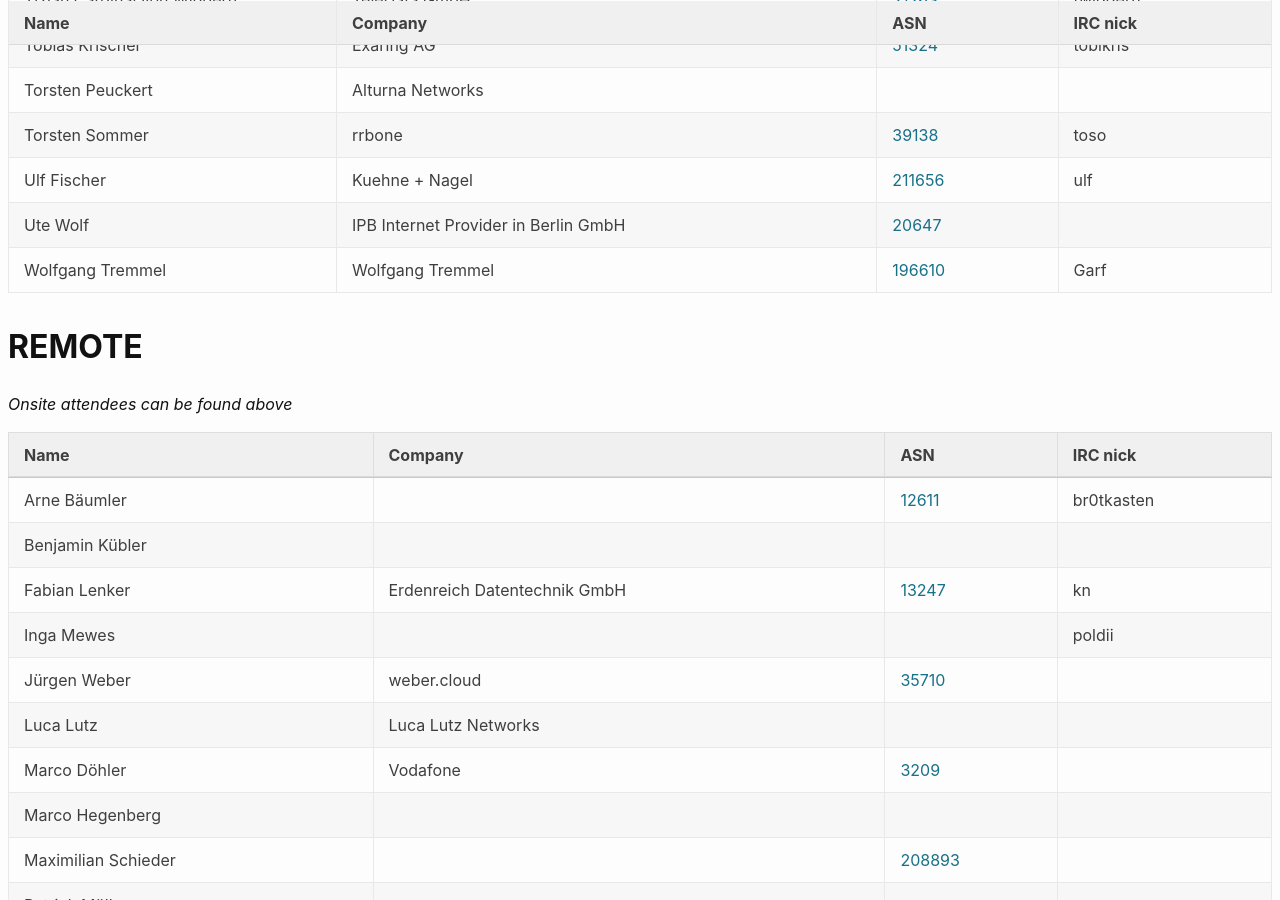
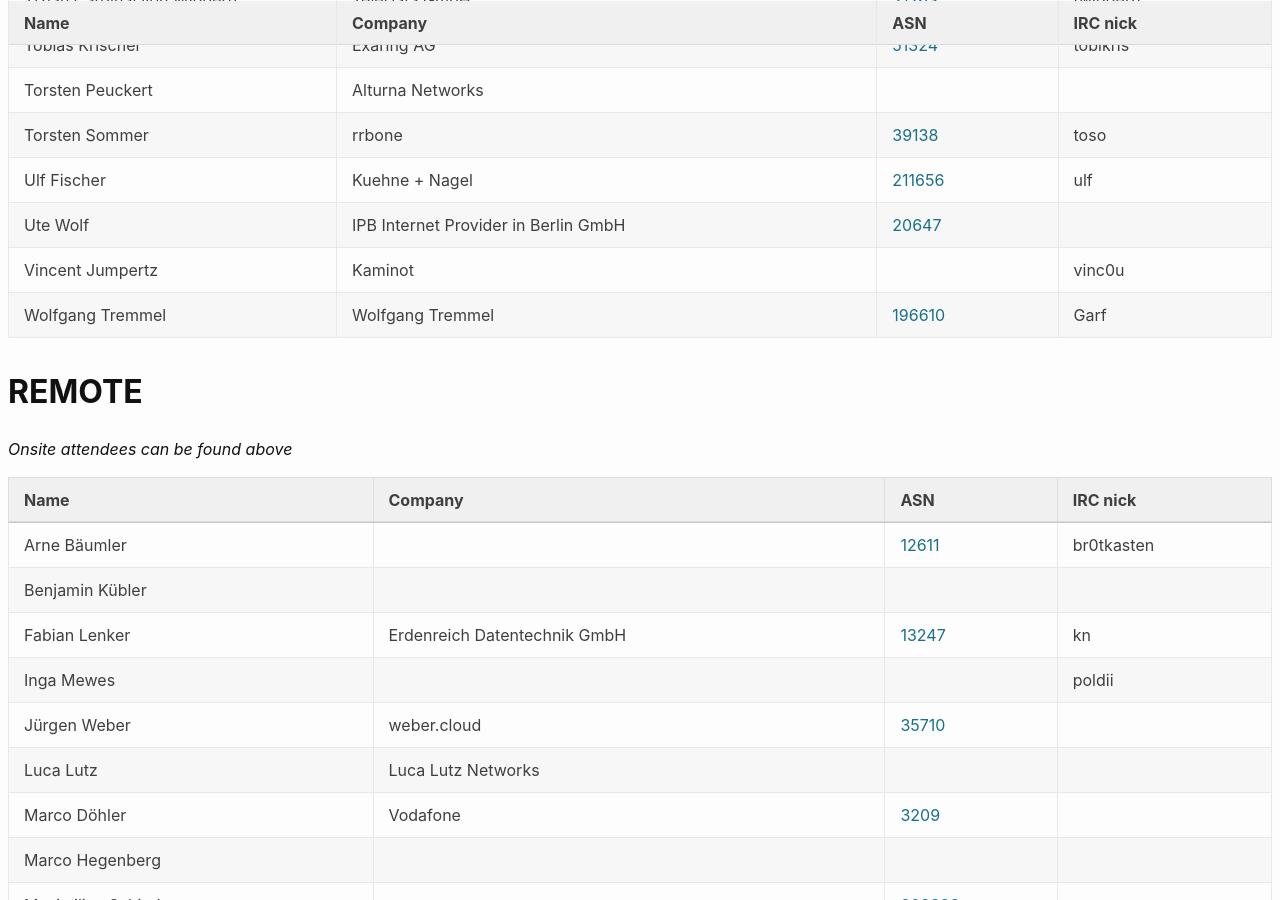
Before and after one commit to denog/pretix-attendeelist, a Jekyll site: the page built from denog15/index.md, in a window 1280 px wide and 900 px high, scrolled down 7399 px. Built offline with Jekyll 4.4.1, drawn with Linux system fonts in a browser that asks for light colours.

Commit message:
Latest data: Thu Aug 31 16:10:55 UTC 2023

```diff
--- a/_data/attendees_denog15_onsite.json
+++ b/_data/attendees_denog15_onsite.json
@@ -996,6 +996,12 @@
     "asn": "20647"
   },
   {
+    "name": "Vincent Jumpertz",
+    "company": "Kaminot",
+    "irc": "vinc0u",
+    "asn": null
+  },
+  {
     "name": "Wolfgang Tremmel",
     "company": "Wolfgang Tremmel",
     "irc": "Garf",
```
